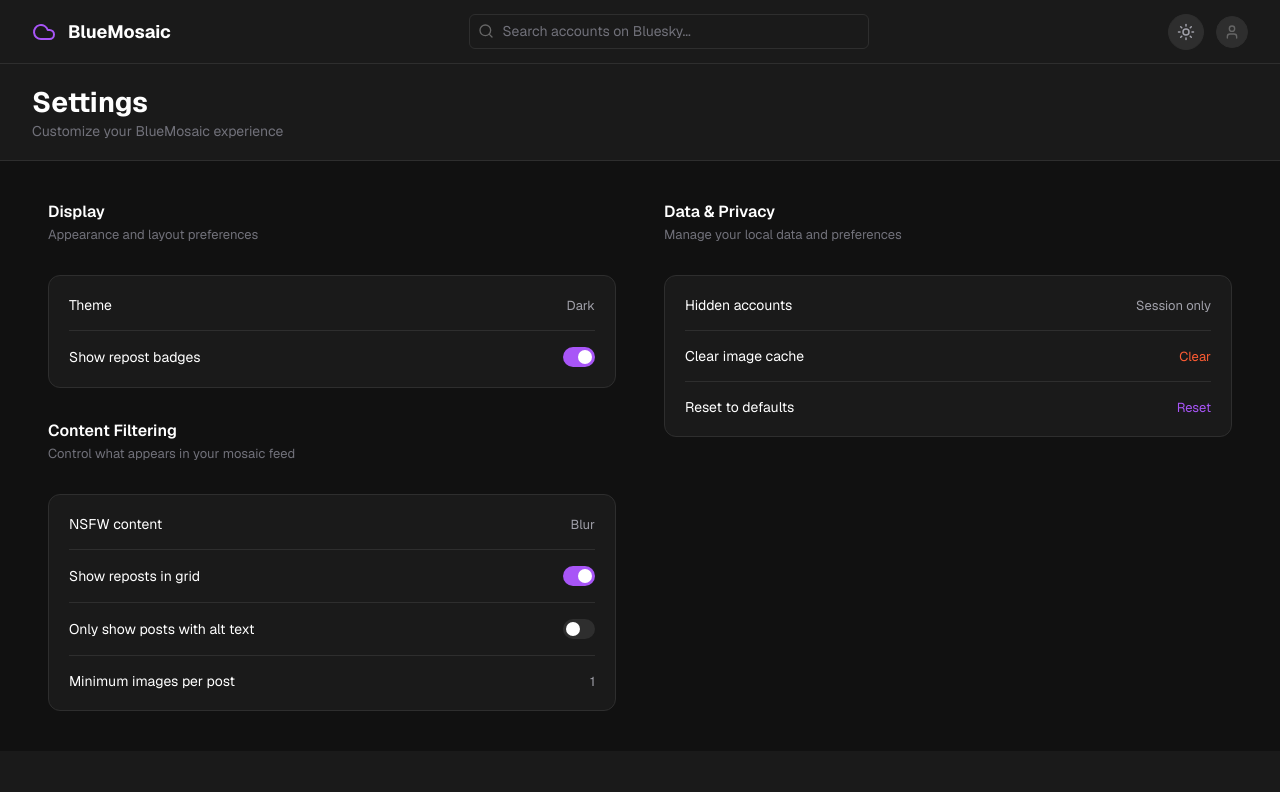
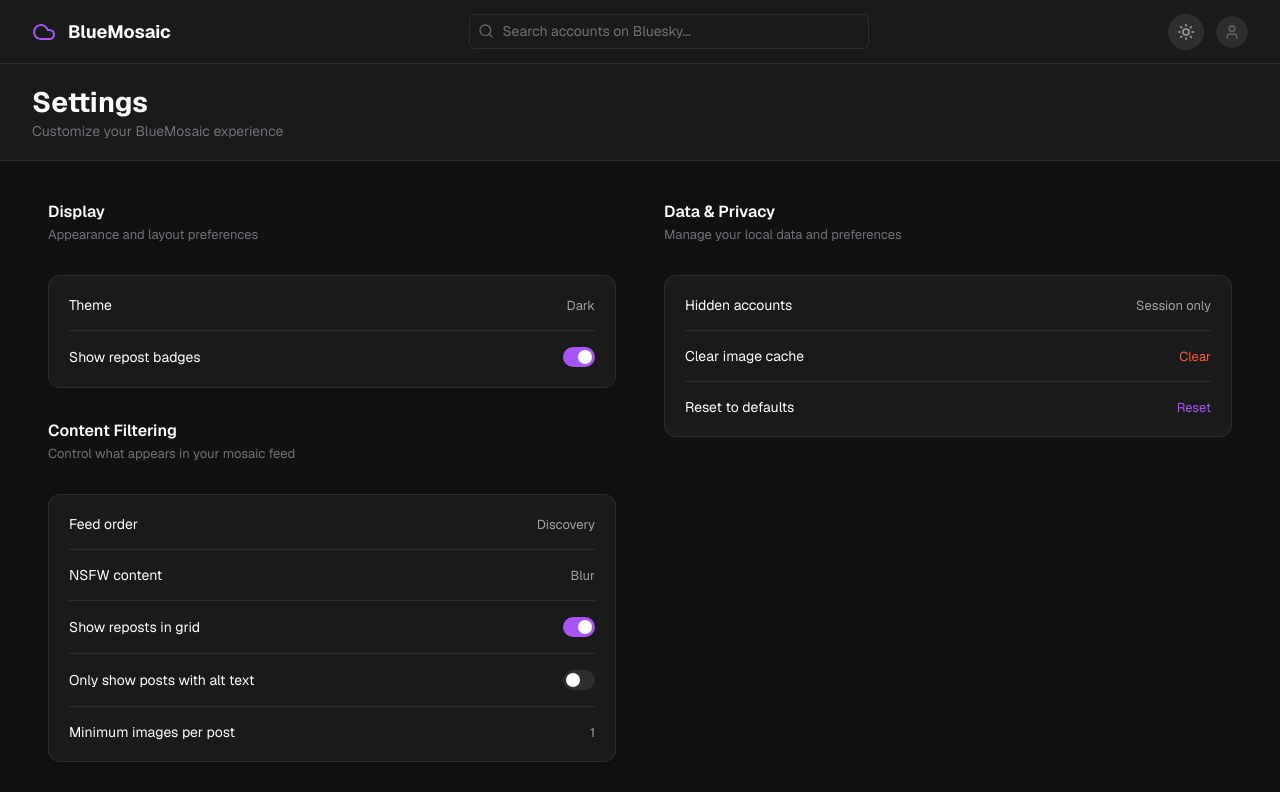
Before and after one commit to sparkyfen/bsky-mosaic, a SvelteKit app: page /settings in a window 1280 px wide. Shown: the top 792 px of the page. Built offline with nearby package versions, Linux system fonts and the light colour scheme.

Commit message:
Add chronological feed order setting
Introduces a Discovery/Chronological toggle in Settings > Content Filtering
that sorts the mosaic feed by indexedAt descending when set to chronological.
Discovery (current append order) remains the default. Closes #1.

```diff
--- a/src/lib/stores/settings.ts
+++ b/src/lib/stores/settings.ts
@@ -1,11 +1,13 @@
 import { writable } from 'svelte/store';
 
 export type NsfwMode = 'hide' | 'blur' | 'show';
+export type FeedOrder = 'discovery' | 'chronological';
 
 export interface AppSettings {
 	// Display
 	stickyHeader: boolean;
 	showRepostBadges: boolean;
+	feedOrder: FeedOrder;
 
 	// Accessibility
 	reduceMotion: boolean;
@@ -29,6 +31,7 @@
 const defaults: AppSettings = {
 	stickyHeader: false,
 	showRepostBadges: true,
+	feedOrder: 'discovery',
 
 	reduceMotion: false,
 	highContrast: false,
--- a/src/routes/settings/+page.svelte
+++ b/src/routes/settings/+page.svelte
@@ -1,5 +1,5 @@
 <script lang="ts">
-	import { settings, updateSetting, resetSettings, type NsfwMode } from '$lib/stores/settings.js';
+	import { settings, updateSetting, resetSettings, type NsfwMode, type FeedOrder } from '$lib/stores/settings.js';
 	import { theme, toggleTheme } from '$lib/stores/theme.js';
 
 	function cycleNsfwMode() {
@@ -7,6 +7,16 @@
 		const idx = modes.indexOf($settings.nsfwMode);
 		updateSetting('nsfwMode', modes[(idx + 1) % modes.length]);
 	}
+
+	function cycleFeedOrder() {
+		const next: FeedOrder = $settings.feedOrder === 'discovery' ? 'chronological' : 'discovery';
+		updateSetting('feedOrder', next);
+	}
+
+	const feedOrderLabels: Record<FeedOrder, string> = {
+		discovery: 'Discovery',
+		chronological: 'Chronological'
+	};
 
 	function handleClearCache() {
 		if (typeof caches !== 'undefined') {
@@ -55,6 +65,11 @@
 				<p>Control what appears in your mosaic feed</p>
 			</div>
 			<div class="card">
+				<button class="setting-row" onclick={cycleFeedOrder} type="button">
+					<span class="setting-label">Feed order</span>
+					<span class="setting-value">{feedOrderLabels[$settings.feedOrder]}</span>
+				</button>
+				<div class="divider"></div>
 				<button class="setting-row" onclick={cycleNsfwMode} type="button">
 					<span class="setting-label">NSFW content</span>
 					<span class="setting-value" class:muted={$settings.nsfwMode === 'hide'}>{nsfwLabels[$settings.nsfwMode]}</span>
```
Also changed, not shown: src/routes/mosaic/[handle]/+page.svelte (+7 -2 lines).
